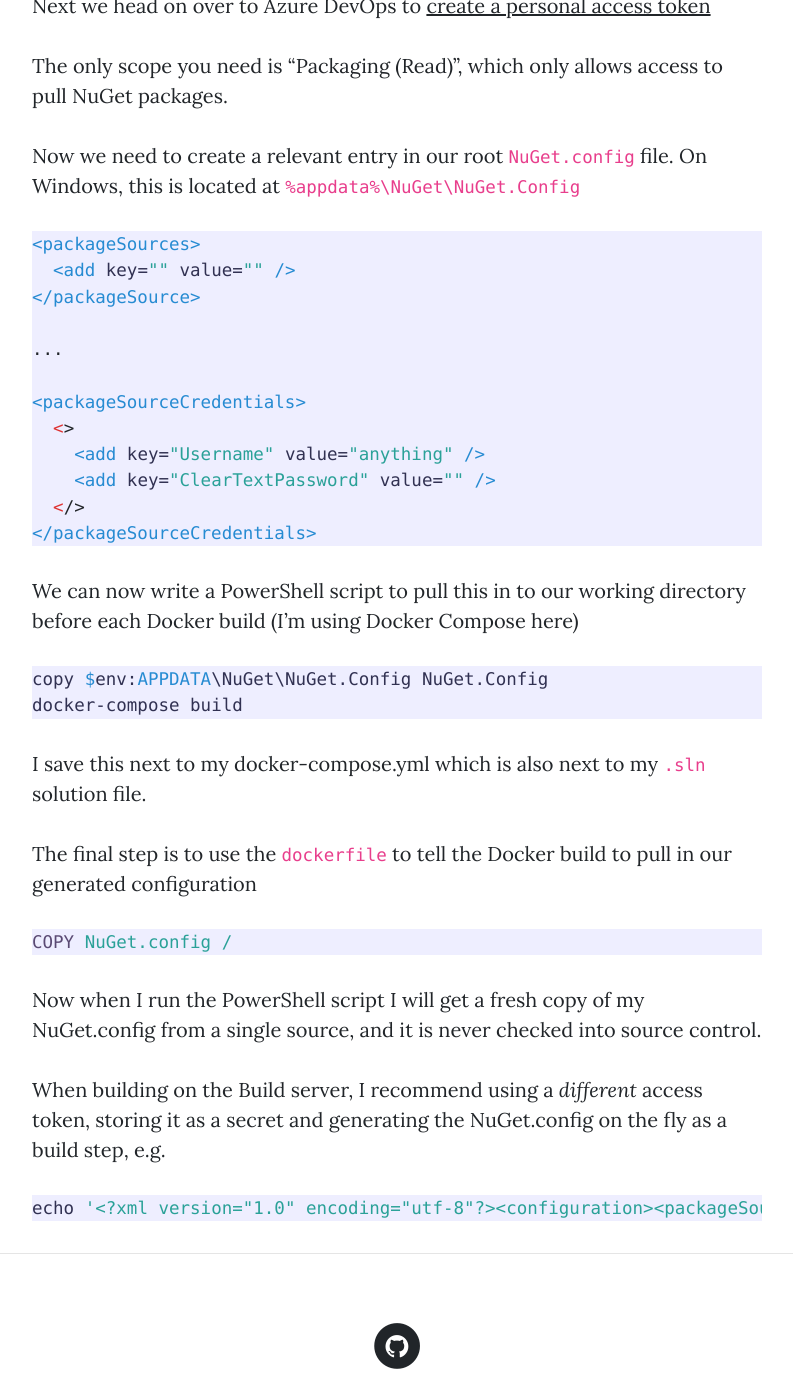
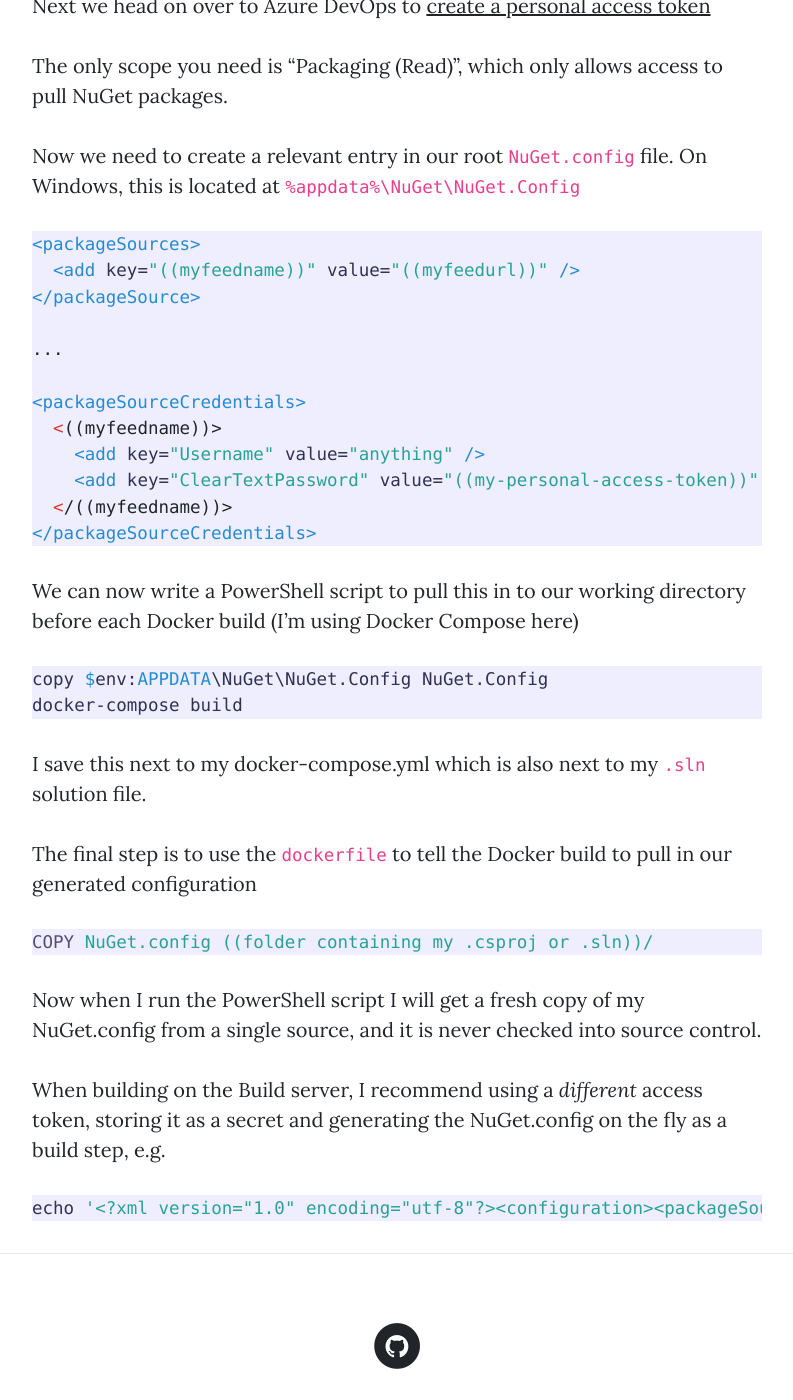
Before and after one commit to paxdev/paxdev.github.io, a Jekyll site: the page built from _posts/2018-11-13-creating-a-local-nuget-config-for-docker-builds.md, in a window 1280 px wide and 1400 px high, scrolled down 989 px. Shown: the whole window, without its empty margins (243-1036 px from the left). Built offline with Jekyll 4.4.1, drawn with Linux system fonts in a browser that asks for light colours; our own code applies the rules of GitHub Pages for plain Markdown files.

Commit message:
Update 2018-11-13-creating-a-local-nuget-config-for-docker-builds.md

````diff
--- a/_posts/2018-11-13-creating-a-local-nuget-config-for-docker-builds.md
+++ b/_posts/2018-11-13-creating-a-local-nuget-config-for-docker-builds.md
@@ -17,16 +17,16 @@
 
 ```xml
 <packageSources>
-  <add key="{{myfeedname}}" value="{{myfeedurl}}" />
+  <add key="((myfeedname))" value="((myfeedurl))" />
 </packageSource>
 
 ...
 
 <packageSourceCredentials>
-  <{{myfeedname}}>
+  <((myfeedname))>
     <add key="Username" value="anything" />
-    <add key="ClearTextPassword" value="{{my-personal-access-token}}" />
-  </{{myfeedname}}>
+    <add key="ClearTextPassword" value="((my-personal-access-token))" />
+  </((myfeedname))>
 </packageSourceCredentials>
 ```
 
@@ -42,7 +42,7 @@
 The final step is to use the `dockerfile` to tell the Docker build to pull in our generated configuration
 
 ```dockerfile
-COPY NuGet.config {{folder containing my .csproj or .sln}}/
+COPY NuGet.config ((folder containing my .csproj or .sln))/
 ```
 
 Now when I run the PowerShell script I will get a fresh copy of my NuGet.config from a single source,
````
